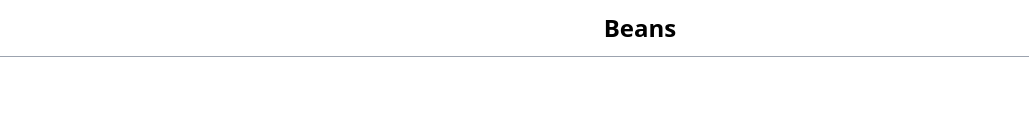
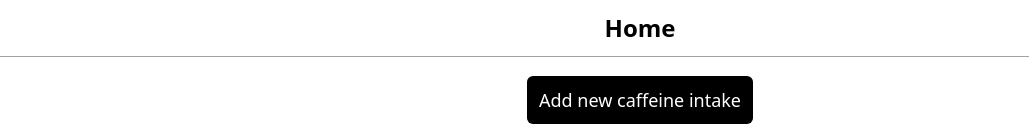
Before and after one commit to heftymouse/caffex, a Svelte app: page / in a window 1280 px wide. Shown: the top 131 px of the page, without its empty margins (0-1029 px from the left). Built offline with nearby package versions, Linux system fonts and the light colour scheme.

Commit message:
Sticky header

```diff
--- a/src/App.css
+++ b/src/App.css
@@ -3,7 +3,7 @@
 @tailwind utilities;
 
 .main-header {
-    @apply w-full p-3 text-center text-2xl font-semibold border-b border-gray-400;
+    @apply fixed w-full p-3 text-center text-2xl font-semibold border-b border-gray-400 bg-white;
 }
 
 th {
--- a/src/App.svelte
+++ b/src/App.svelte
@@ -1,12 +1,12 @@
 <script lang="ts">
   import Home from './Home.svelte'
   import { faHome, faClock } from "@fortawesome/free-solid-svg-icons";
-  import { TabView, TabList, TabPanel, Tab } from "./lib/tabs.js";
+  import { TabView, TabList, TabPanel, Tab } from "./lib/tabs.ts";
 
   import "./App.css";
+  import Session from "./Session.svelte";
 </script>
 
-<header class="main-header">Beans</header>
 <main>
   <TabView>
     <TabList>
@@ -19,7 +19,7 @@
     </TabPanel>
 
     <TabPanel>
-      <!-- <Session/> -->
+       <Session/>
     </TabPanel>
   </TabView>
 </main>
--- a/src/Home.svelte
+++ b/src/Home.svelte
@@ -1,6 +1,8 @@
 <script lang="ts">
     let intakeDialog;
 </script>
+
+<header class="main-header">Home</header>
 
 <div class="flex flex-col p-1 justify-center items-center">
     <br><br><br>
```
